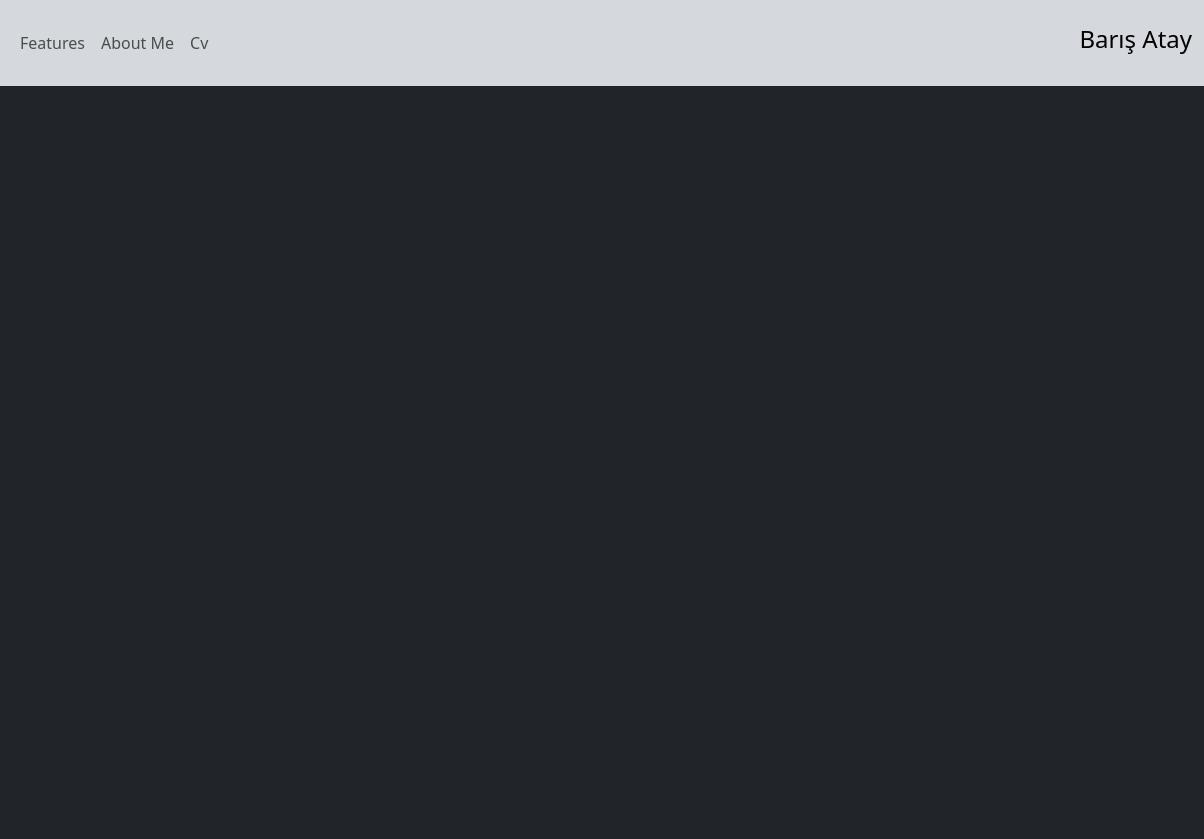
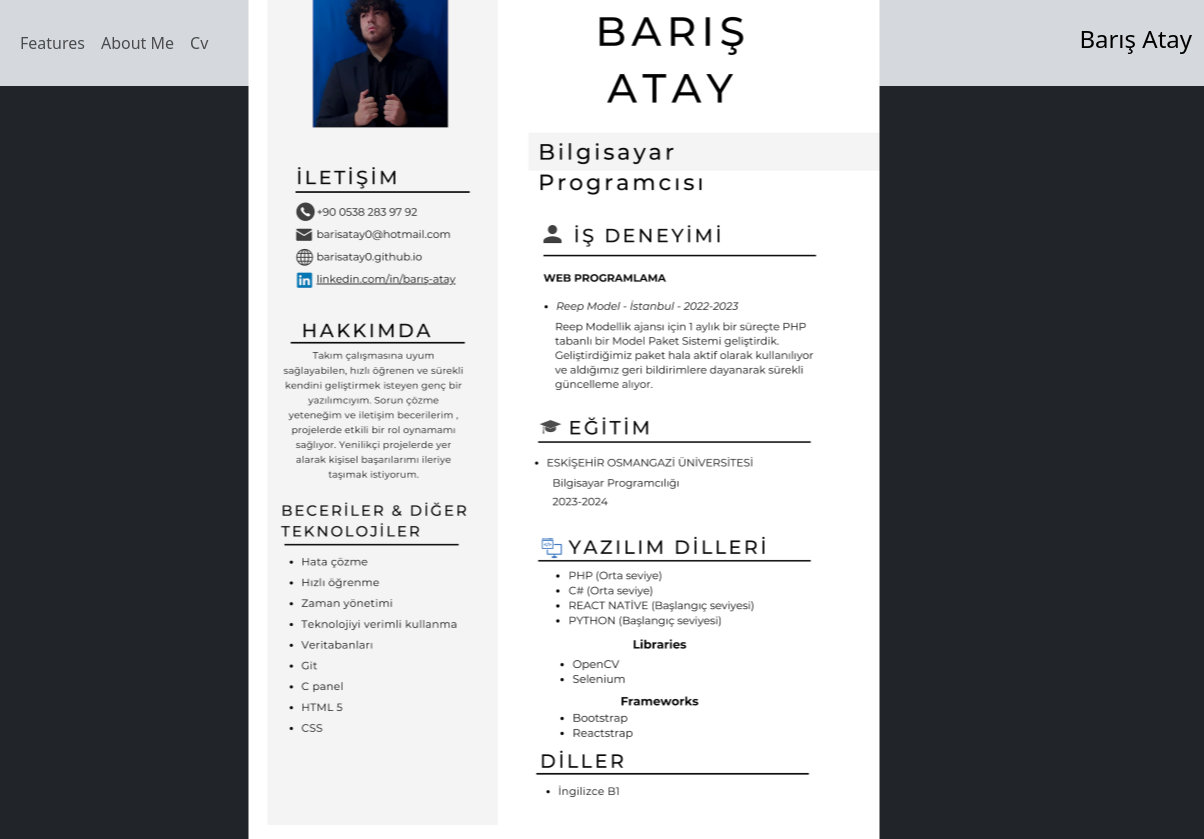
Before and after one commit to barisatay0/barisatay0.github.io, a plain HTML site: page Cv.html in a window 1280 px wide. Shown: the full height of the page, 76-1280 px from the left. Before the commit the page ends 800 px from the top, so only its background shows below. Drawn offline with nearby package versions, Linux system fonts and the light colour scheme.

Commit message:
New Cv page

```diff
--- a/Cv.html
+++ b/Cv.html
@@ -43,6 +43,7 @@
             </div>
         </nav>
     </header>
+    <div class="position-absolute top-50 start-50 translate-middle"><img alt="Cv" src="Documents/CV.PNG"></div>
 </body>
 <script src="Script.js"></script>
 <script src="https://cdn.jsdelivr.net/npm/@popperjs/core@2.11.8/dist/umd/popper.min.js"
```
Also changed, not shown: Documents/CV.PNG (added), Documents/englishCV.PNG (added), 2 other files.
